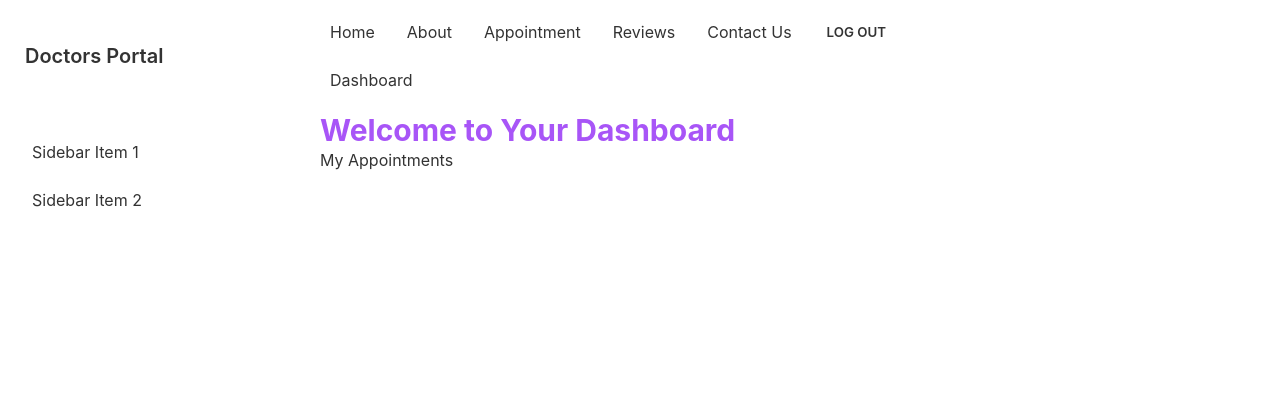
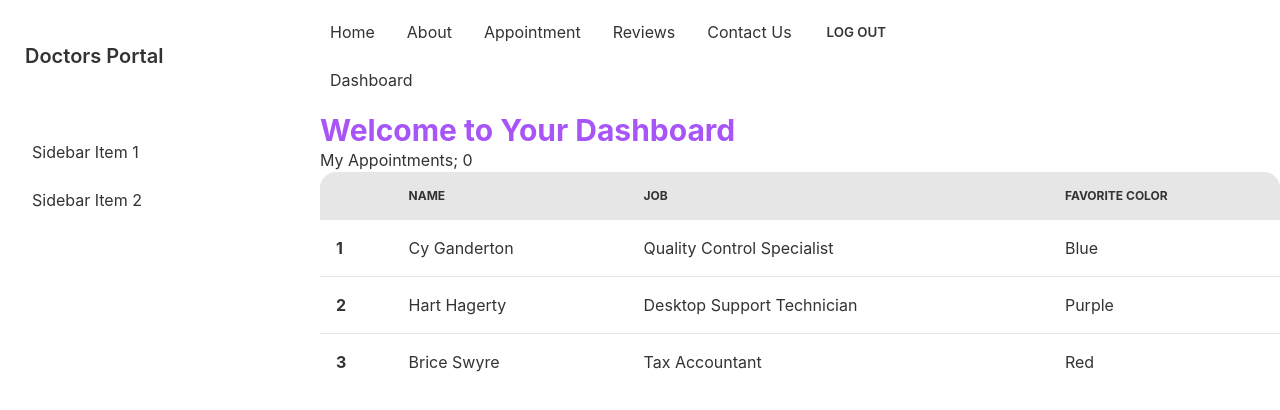
Before and after one commit to KsKarim7/doctors-portal, a React (Create React App) app: page /dashboard in a window 1280 px wide. Shown: the top 410 px of the page. Built offline with nearby package versions, Linux system fonts and the light colour scheme; no server answers; sample sign-in values are in the browser's storage.

Commit message:
appointment data of individual patient is loaded form backend

```diff
--- a/src/Pages/Dashboard/MyAppointments.js
+++ b/src/Pages/Dashboard/MyAppointments.js
@@ -1,9 +1,54 @@
-import React from 'react';
+import React, { useEffect, useState } from 'react';
+import { useAuthState } from 'react-firebase-hooks/auth';
+import auth from '../../firebase.init';
 
 const MyAppointments = () => {
+    const [appointments, setAppointments] = useState([]);
+    const [user] = useAuthState(auth);
+
+
+    useEffect(() => {
+        if (user) {
+            fetch(`http://localhost:5000/booking?patient=${user.email}`)
+                .then(res => res.json())
+                .then(data => setAppointments(data))
+        }
+    }, [user])
     return (
         <div>
-            <h2>My Appointments</h2>
+            <h2>My Appointments; {appointments.length}</h2>
+            <div class="overflow-x-auto">
+                <table class="table w-full">
+                    <thead>
+                        <tr>
+                            <th></th>
+                            <th>Name</th>
+                            <th>Job</th>
+                            <th>Favorite Color</th>
+                        </tr>
+                    </thead>
+                    <tbody>
+                        <tr>
+                            <th>1</th>
+                            <td>Cy Ganderton</td>
+                            <td>Quality Control Specialist</td>
+                            <td>Blue</td>
+                        </tr>
+                        <tr>
+                            <th>2</th>
+                            <td>Hart Hagerty</td>
+                            <td>Desktop Support Technician</td>
+                            <td>Purple</td>
+                        </tr>
+                        <tr>
+                            <th>3</th>
+                            <td>Brice Swyre</td>
+                            <td>Tax Accountant</td>
+                            <td>Red</td>
+                        </tr>
+                    </tbody>
+                </table>
+            </div>
         </div>
     );
 };
```
